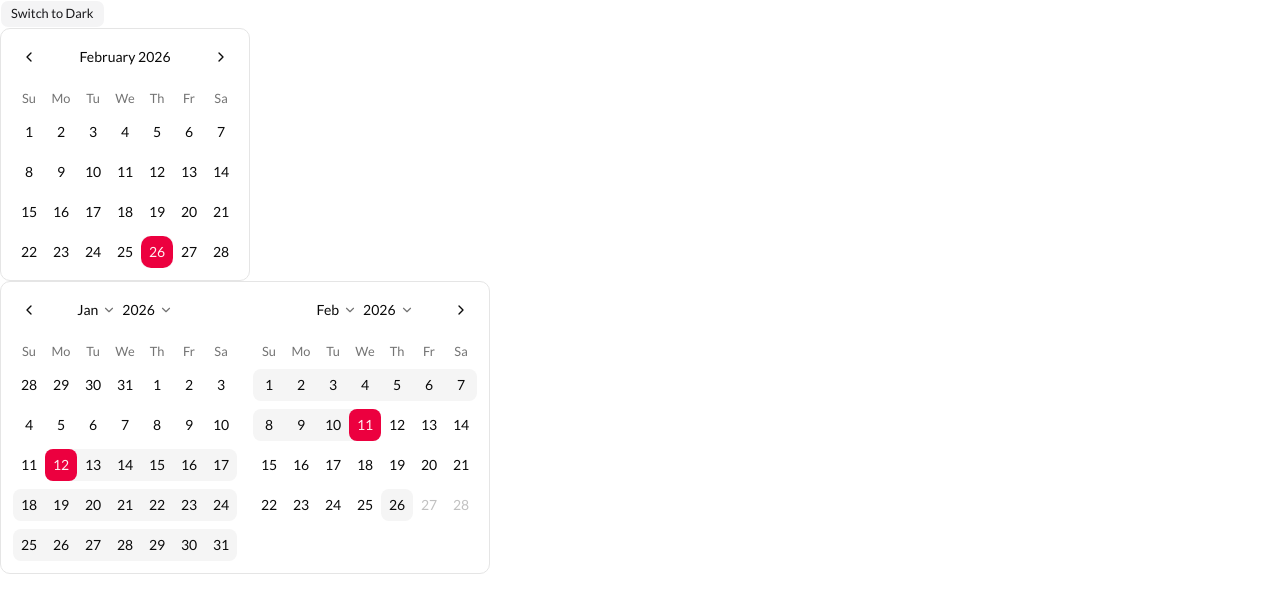
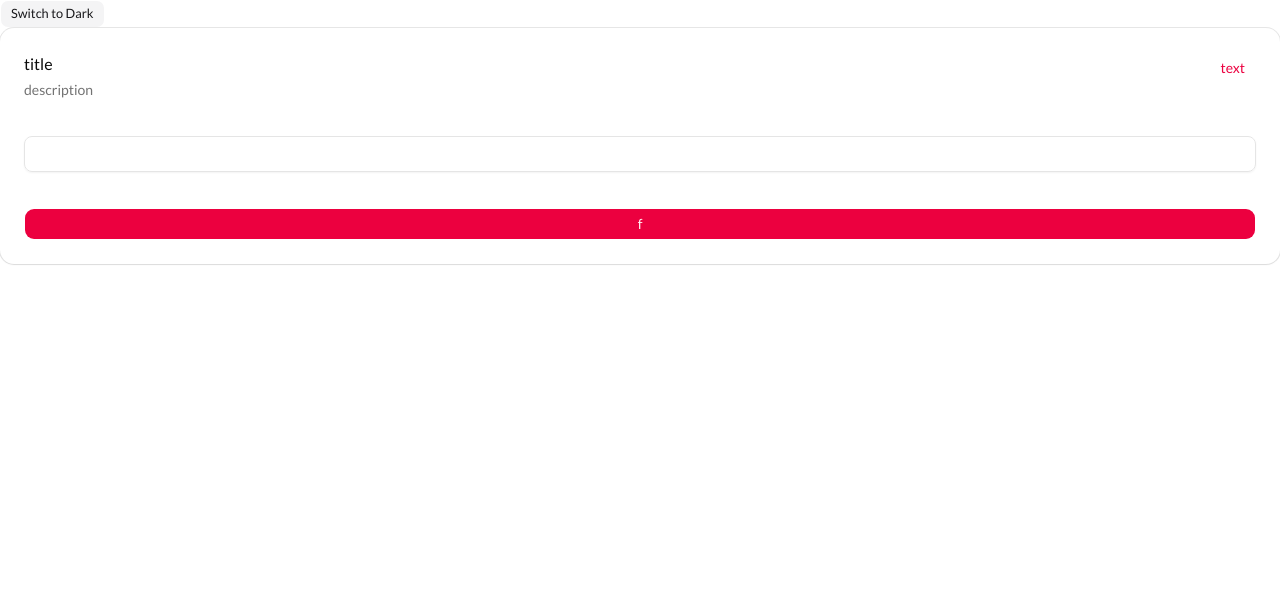
Before and after one commit to dosepehr/frontend-foundation, a Next.js app: page / in a window 1280 px wide. Shown: the top 612 px of the page. Built offline with nearby package versions, Linux system fonts and the light colour scheme.

Commit message:
add card component

```diff
--- a/src/app/page.tsx
+++ b/src/app/page.tsx
@@ -1,35 +1,28 @@
 'use client';
 import ThemeChange from '@/components/common/ThemeChange';
 import { Button } from '@/components/ui/Button';
-import { Calendar } from '@/components/ui/Calendar';
-import { useState } from 'react';
-import { toast } from 'sonner';
-import { addDays } from 'date-fns';
-import { DateRange } from 'react-day-picker';
+import CardGroup from '@/components/ui/Card';
+import { Input } from '@/components/ui/Input';
 
 const Page = () => {
-    const [date, setDate] = useState<Date | undefined>(new Date());
-    const [dateRange, setDateRange] = useState<DateRange | undefined>({
-        from: new Date(new Date().getFullYear(), 0, 12),
-        to: addDays(new Date(new Date().getFullYear(), 0, 12), 30),
-    });
     return (
         <>
             <ThemeChange />
-
-            <Calendar mode='single' selected={date} onSelect={setDate} />
-
-            <Calendar
-                mode='range'
-                defaultMonth={dateRange?.from}
-                selected={dateRange}
-                onSelect={setDateRange}
-                numberOfMonths={2}
-                disabled={(date) =>
-                    date > new Date() || date < new Date('1900-01-01')
+            <CardGroup
+                title='title'
+                description='description'
+                action={{
+                    label: 'text',
+                    onClick: () => console.log('object'),
+                }}
+                footer={
+                    <div className='w-full'>
+                        <Button className='w-full'>f</Button>
+                    </div>
                 }
-                captionLayout='dropdown'
-            />
+            >
+                <Input />
+            </CardGroup>
         </>
     );
 };
--- /dev/null
+++ b/src/components/ui/Card/components.tsx
@@ -0,0 +1,94 @@
+import { cn } from "@/utils/funcs/cn"
+import * as React from "react"
+
+
+function Card({
+  className,
+  size = "default",
+  ...props
+}: React.ComponentProps<"div"> & { size?: "default" | "sm" }) {
+  return (
+    <div
+      data-slot="card"
+      data-size={size}
+      className={cn("ring-foreground/10 bg-card text-card-foreground gap-6 overflow-hidden rounded-xl py-6 text-sm shadow-xs ring-1 has-[>img:first-child]:pt-0 data-[size=sm]:gap-4 data-[size=sm]:py-4 *:[img:first-child]:rounded-t-xl *:[img:last-child]:rounded-b-xl group/card flex flex-col", className)}
+      {...props}
+    />
+  )
+}
+
+function CardHeader({ className, ...props }: React.ComponentProps<"div">) {
+  return (
+    <div
+      data-slot="card-header"
+      className={cn(
+        "gap-1 rounded-t-xl px-6 group-data-[size=sm]/card:px-4 [.border-b]:pb-6 group-data-[size=sm]/card:[.border-b]:pb-4 group/card-header @container/card-header grid auto-rows-min items-start has-data-[slot=card-action]:grid-cols-[1fr_auto] has-data-[slot=card-description]:grid-rows-[auto_auto]",
+        className
+      )}
+      {...props}
+    />
+  )
+}
+
+function CardTitle({ className, ...props }: React.ComponentProps<"div">) {
+  return (
+    <div
+      data-slot="card-title"
+      className={cn("text-base leading-normal font-medium group-data-[size=sm]/card:text-sm", className)}
+      {...props}
+    />
+  )
+}
+
+function CardDescription({ className, ...props }: React.ComponentProps<"div">) {
+  return (
+    <div
+      data-slot="card-description"
+      className={cn("text-muted-foreground text-sm", className)}
+      {...props}
+    />
+  )
+}
+
+function CardAction({ className, ...props }: React.ComponentProps<"div">) {
+  return (
+    <div
+      data-slot="card-action"
+      className={cn(
+        "col-start-2 row-span-2 row-start-1 self-start justify-self-end",
+        className
+      )}
+      {...props}
+    />
+  )
+}
+
+function CardContent({ className, ...props }: React.ComponentProps<"div">) {
+  return (
+    <div
+      data-slot="card-content"
+      className={cn("px-6 group-data-[size=sm]/card:px-4", className)}
+      {...props}
+    />
+  )
+}
+
+function CardFooter({ className, ...props }: React.ComponentProps<"div">) {
+  return (
+    <div
+      data-slot="card-footer"
+      className={cn("rounded-b-xl px-6 group-data-[size=sm]/card:px-4 [.border-t]:pt-6 group-data-[size=sm]/card:[.border-t]:pt-4 flex items-center", className)}
+      {...props}
+    />
+  )
+}
+
+export {
+  Card,
+  CardHeader,
+  CardFooter,
+  CardTitle,
+  CardAction,
+  CardDescription,
+  CardContent,
+}
--- /dev/null
+++ b/src/components/ui/Card/index.tsx
@@ -0,0 +1,56 @@
+import { Button } from '../Button';
+import {
+    Card,
+    CardAction,
+    CardContent,
+    CardDescription,
+    CardFooter,
+    CardHeader,
+    CardTitle,
+} from './components';
+import React, { ReactNode } from 'react';
+
+type CardGroupProps = {
+    title?: string;
+    description?: string;
+    action?: {
+        label: string;
+        onClick?: () => void;
+    };
+    children?: ReactNode;
+    footer?: ReactNode;
+};
+
+const CardGroup = ({
+    title,
+    description,
+    action,
+    children,
+    footer,
+}: CardGroupProps) => {
+    return (
+        <Card>
+            {(title || description || action) && (
+                <CardHeader>
+                    {title && <CardTitle>{title}</CardTitle>}
+                    {description && (
+                        <CardDescription>{description}</CardDescription>
+                    )}
+                    {action && (
+                        <CardAction>
+                            <Button variant='link' onClick={action.onClick}>
+                                {action.label}
+                            </Button>
+                        </CardAction>
+                    )}
+                </CardHeader>
+            )}
+
+            <CardContent>{children}</CardContent>
+
+            <CardFooter>{footer}</CardFooter>
+        </Card>
+    );
+};
+
+export default CardGroup;
--- a/src/components/ui/Label/index.tsx
+++ b/src/components/ui/Label/index.tsx
@@ -24,7 +24,7 @@
             {...props}
         >
             {children}
-            {required && <Asteriks />}
+            {required && children && <Asteriks />}
         </LabelPrimitive.Root>
     );
 }
```
